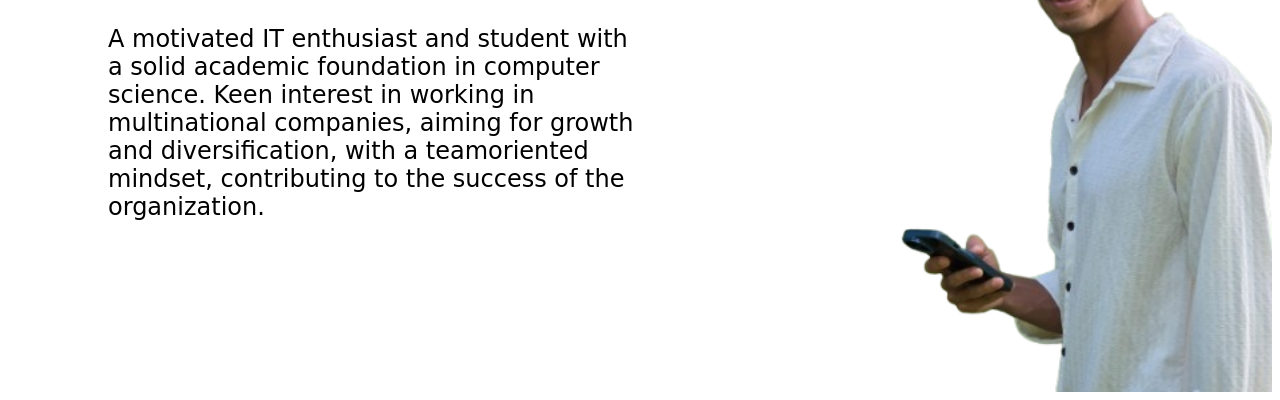
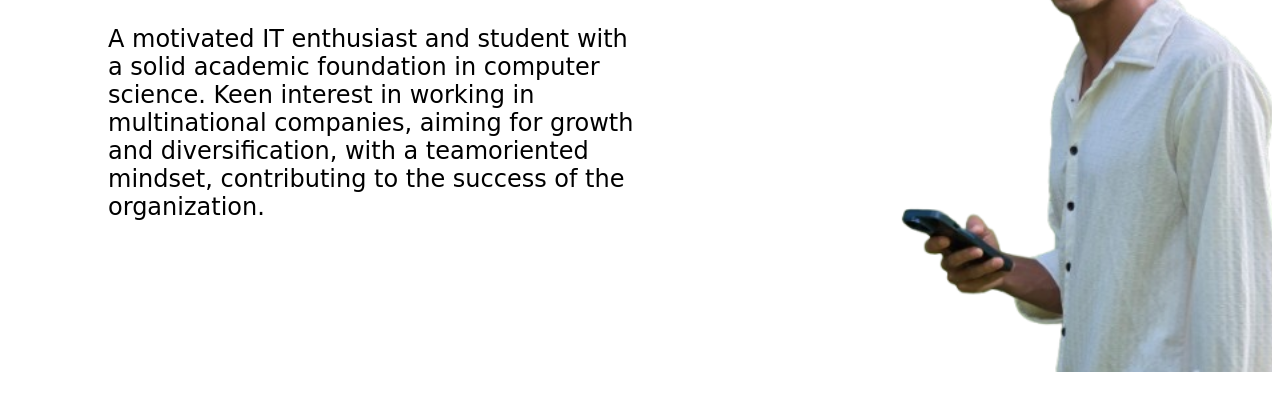
Before and after one commit to Gladwinjoy/porfolio, a plain HTML site: page index.html in a window 1280 px wide. Shown: the part 436-836 px from the top of the page. Drawn offline with Linux system fonts and the light colour scheme.

Commit message:
updated project

```diff
--- a/portfolio.css
+++ b/portfolio.css
@@ -51,7 +51,7 @@ button{
 }
 .img{
     margin-left: 200px;
-    margin-top: 200px;
+    margin-top: 180px;
     width: 500px;
     height: 600px;
     background-image: url('picb.png');
```
